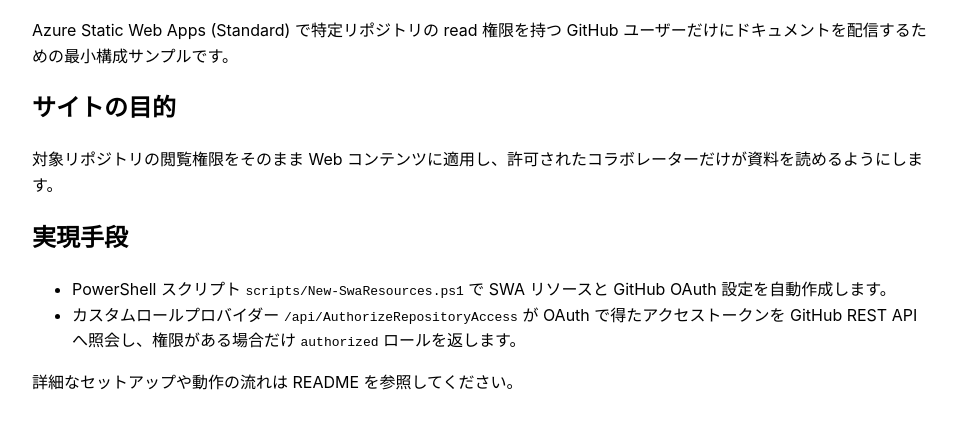
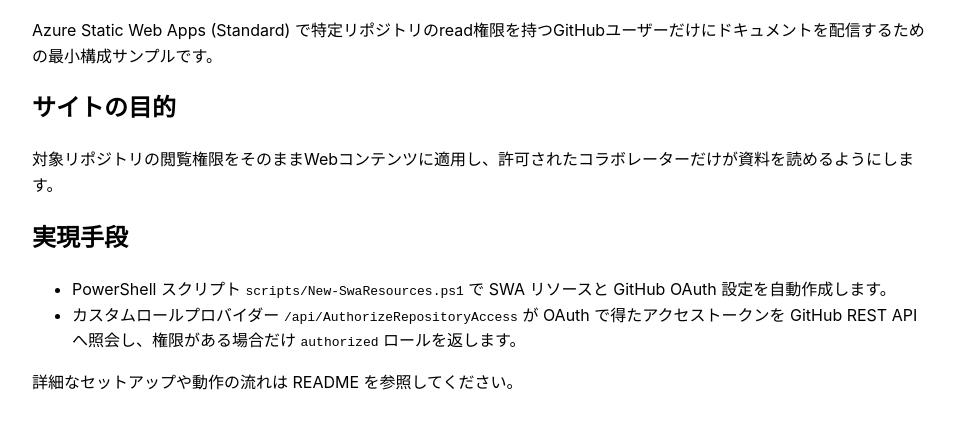
Before and after one commit to nuitsjp/swa-github-repo-auth, a plain HTML site: page docs/index.html in a window 1280 px wide. Shown: the part 116-544 px from the top of the page, without its empty margins (158-1115 px from the left). Drawn offline with Linux system fonts and the light colour scheme; no server answers.

Commit message:
fix: HTMLのテキストのスペースを削除し、可読性を向上

```diff
--- a/docs/index.html
+++ b/docs/index.html
@@ -32,11 +32,11 @@
   <div id="user-info" class="user-info"></div>
 
   <h1>📚 SWA + GitHub 認証サンプル</h1>
-  <p>Azure Static Web Apps (Standard) で特定リポジトリの read 権限を持つ GitHub ユーザーだけにドキュメントを配信するための最小構成サンプルです。</p>
+  <p>Azure Static Web Apps (Standard) で特定リポジトリのread権限を持つGitHubユーザーだけにドキュメントを配信するための最小構成サンプルです。</p>
 
   <section>
     <h2>サイトの目的</h2>
-    <p>対象リポジトリの閲覧権限をそのまま Web コンテンツに適用し、許可されたコラボレーターだけが資料を読めるようにします。</p>
+    <p>対象リポジトリの閲覧権限をそのままWebコンテンツに適用し、許可されたコラボレーターだけが資料を読めるようにします。</p>
   </section>
 
   <section>
```
